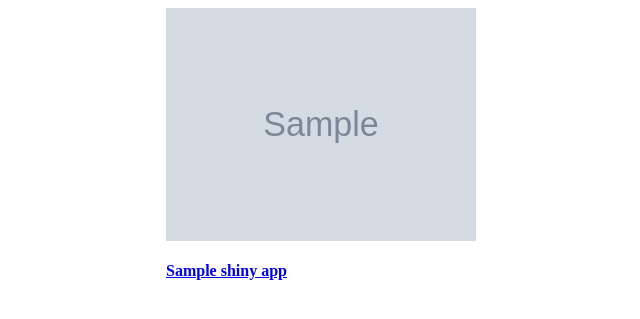
After one commit to mfcovington/djangocms-shiny-app, a Django app: template cms_shiny/templates/cms_shiny/_shiny_list_item.html in a window 1280 px wide. The commit adds this page. Shown: the top 319 px of the page, without its empty margins (319-959 px from the left). Run offline with Django 3.2, Linux system fonts and the light colour scheme; the template is opened without the code that fills it: most values are stand-ins (such as "Sample title", 1, 10 or a date in 2020); grey boxes marked "Sample" are stand-in pictures; some libraries are stand-ins or nearby versions.

Commit message:
Make list view into thumbnail gallery w/ height matching

```diff
--- /dev/null
+++ b/cms_shiny/static/cms_shiny/app.css
@@ -0,0 +1,32 @@
+/***********************/
+/* Shiny App List View */
+/***********************/
+
+.thumbnail {
+  display: -webkit-box;
+  display: -webkit-flex;
+  display: -ms-flexbox;
+  display: flex;
+  -webkit-box-orient: vertical;
+  -webkit-box-direction: normal;
+  -webkit-flex-direction: column;
+      -ms-flex-direction: column;
+          flex-direction: column;
+  -webkit-box-pack: justify;
+  -webkit-justify-content: space-between;
+      -ms-flex-pack: justify;
+          justify-content: space-between;
+  margin-left: auto;
+  margin-right: auto;
+  max-width: 310px;
+}
+.thumbnail .caption {
+  margin-top: auto;
+}
+.thumbnail img {
+  max-width: 100%;
+}
+a.thumbnail:hover {
+  border-color: black;
+  text-decoration: none;
+}
--- /dev/null
+++ b/cms_shiny/static/cms_shiny/app.js
@@ -0,0 +1 @@
+$(".thumbnail").matchHeight({byRow: false});
--- /dev/null
+++ b/cms_shiny/templates/cms_shiny/_shiny_list_item.html
@@ -0,0 +1,23 @@
+{% load sekizai_tags staticfiles thumbnail %}
+
+{% addtoblock "css" strip %}
+  <link rel="stylesheet" type="text/css" href="{% static 'cms_shiny/app.css' %}">
+{% endaddtoblock %}
+
+<div class="item  col-xs-12 col-sm-4 col-md-3 col-lg-3">
+  <a class="thumbnail" href="{% url 'shiny_apps:shiny_detail' shiny_app.slug %}">
+
+    {% if shiny_app.image %}
+      <img src="{{ shiny_app.image.url }}" alt="{{ shiny_app.name }}">
+    {% else %}
+      <img src="http://placehold.it/300x200">
+    {% endif %}
+
+    <div class="caption" >
+      <h4 class="group inner list-group-item-heading text-center">
+        {{ shiny_app.name }}
+      </h4>
+    </div>
+
+  </a>
+</div>
```
Also changed, not shown: cms_shiny/templates/cms_shiny/shiny_list.html (+24 -12 lines), cms_shiny/static/cms_shiny/jquery.matchHeight-min.js (added).
